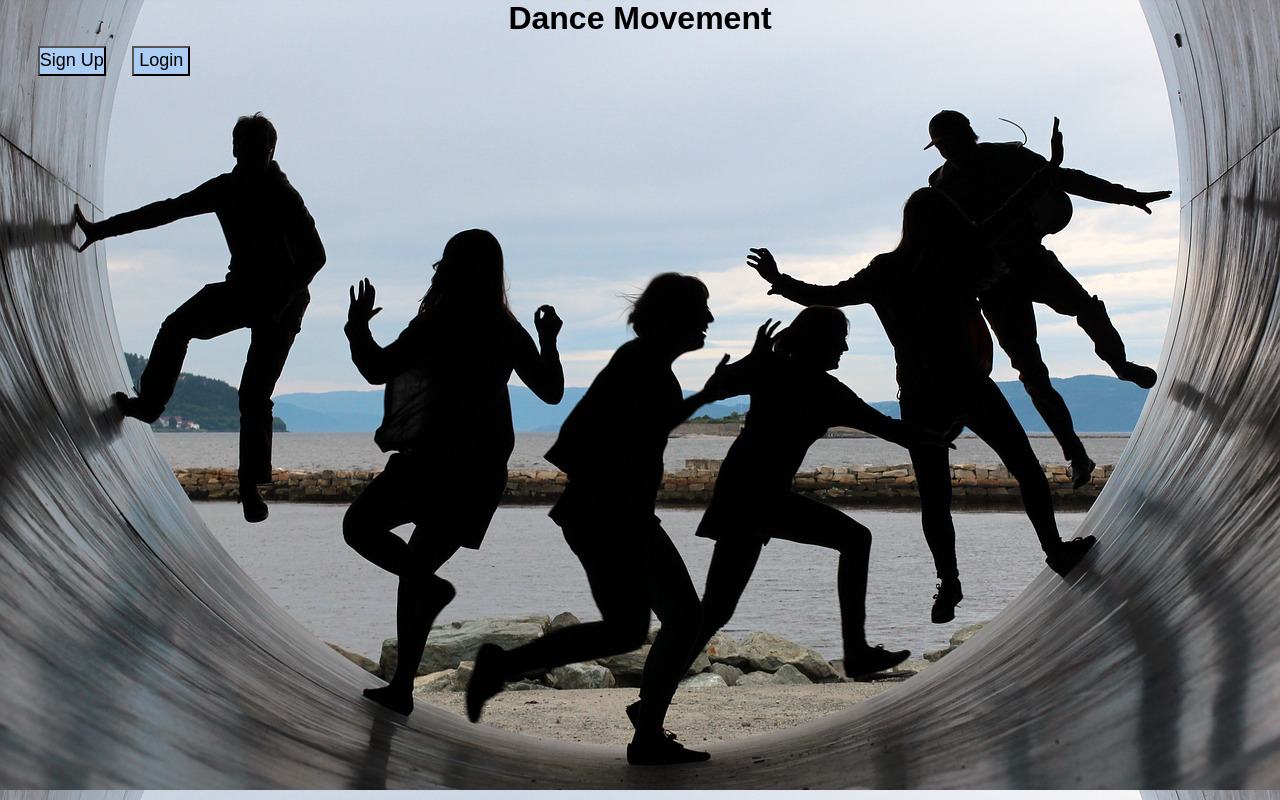
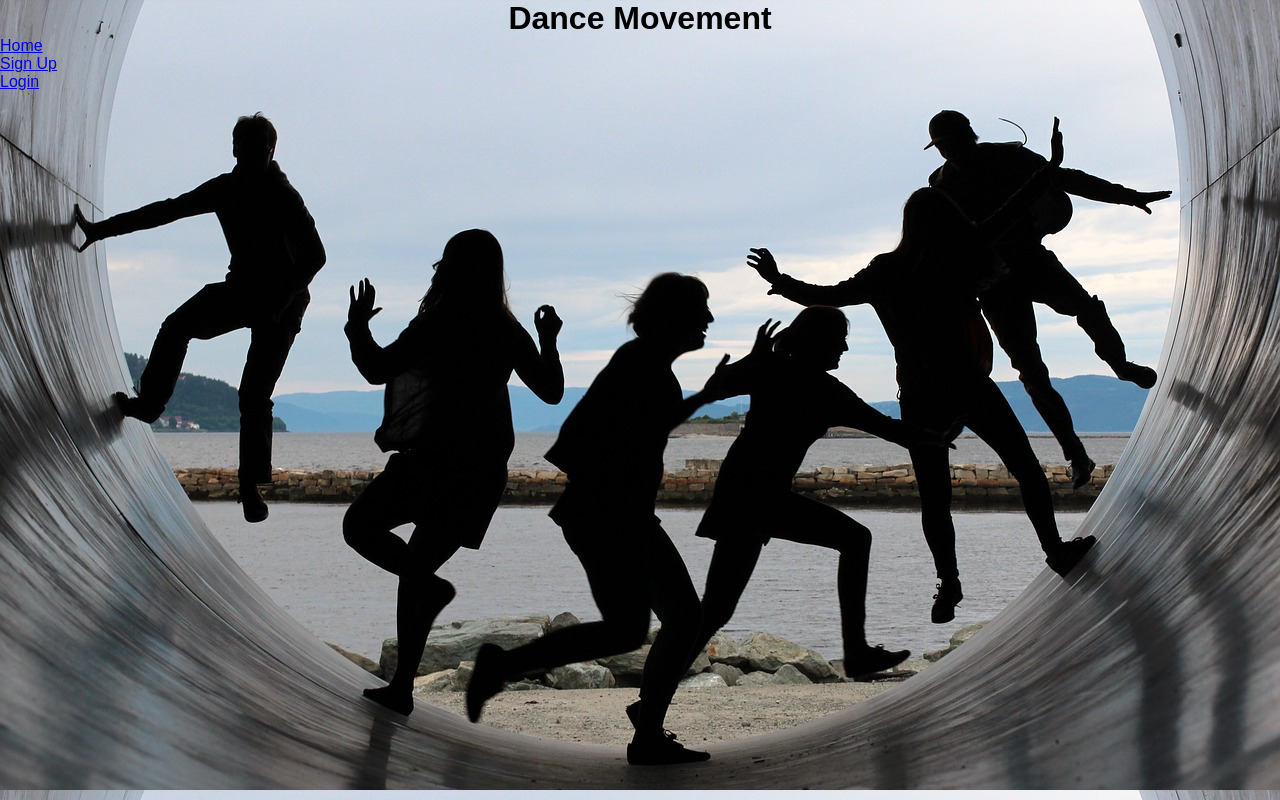
Before and after one commit to stevezhuravel/danceMovement, a plain HTML site: page index.html in a window 1280 px wide. Drawn offline with Linux system fonts and the light colour scheme.

Commit message:
Update index.html
Changed the home page design to be more user friendly.

```diff
--- a/index.html
+++ b/index.html
@@ -8,15 +8,23 @@
     <title>Document</title>
 </head>
 <body>
-    <h1> Dance Movement</h1>
-    <div>
-        <a href="signup.html" class="signupbuttom">
-            <button>Sign Up</button>
-        </a>
-        <a href="sign-in.html" class="loginbuttom">
-            <button>Login</button>
-        </a>
-
+    <div class="header">
+        <div class="innerheader">
+            <div class="logo_container">
+            <h1> Dance Movement</h1>
+            </div>
+            <ul class="navigation">
+                <a href="index.html">
+                    <li>Home</li>
+                </a>
+                <a href="signup.html">
+                    <li>Sign Up</li>
+                </a>
+                <a href="sign-in.html">
+                    <li>Login</li>
+                </a>
+            </ul>
+        </div>
     </div>
 </body>
 </html>
```
